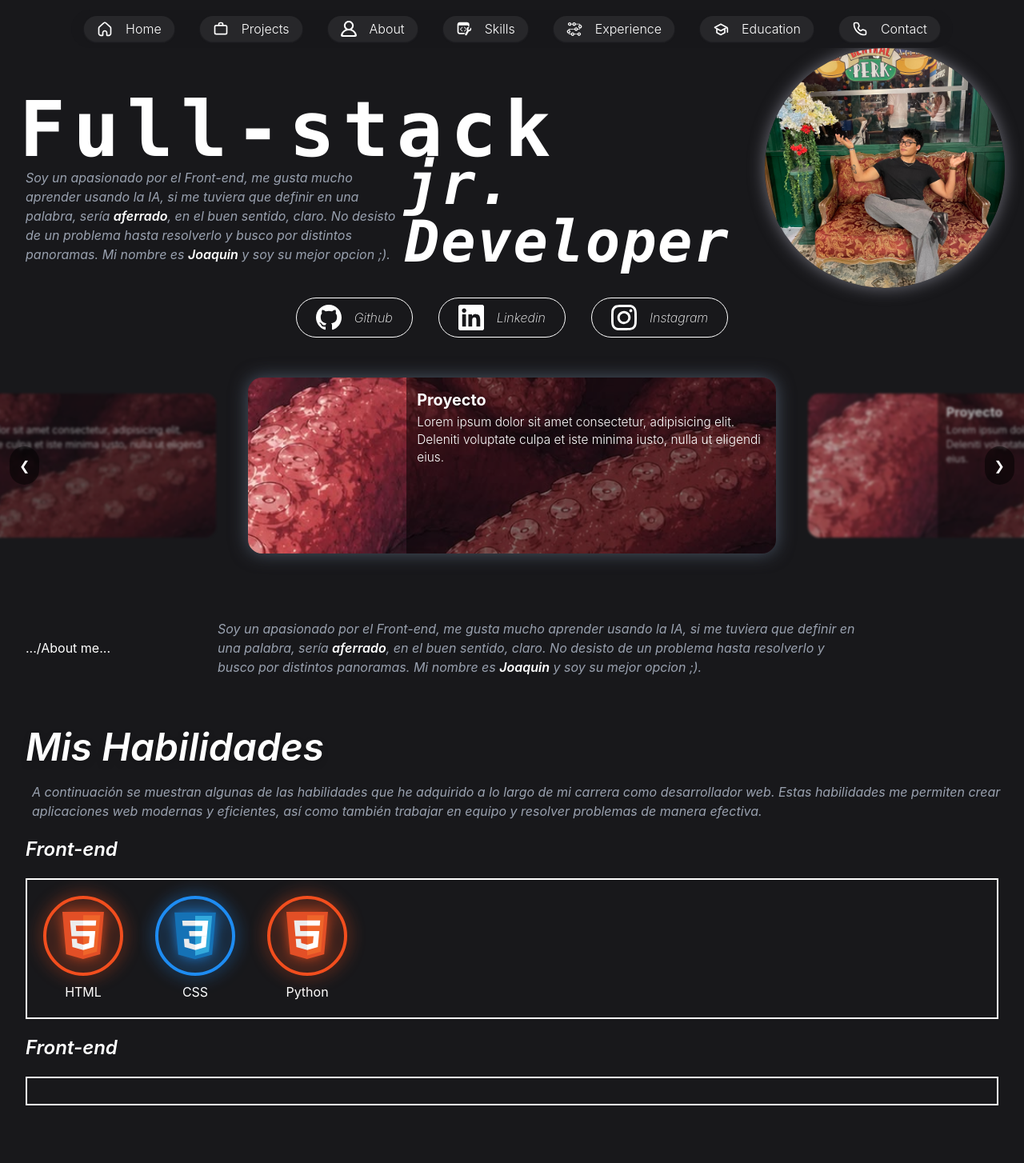
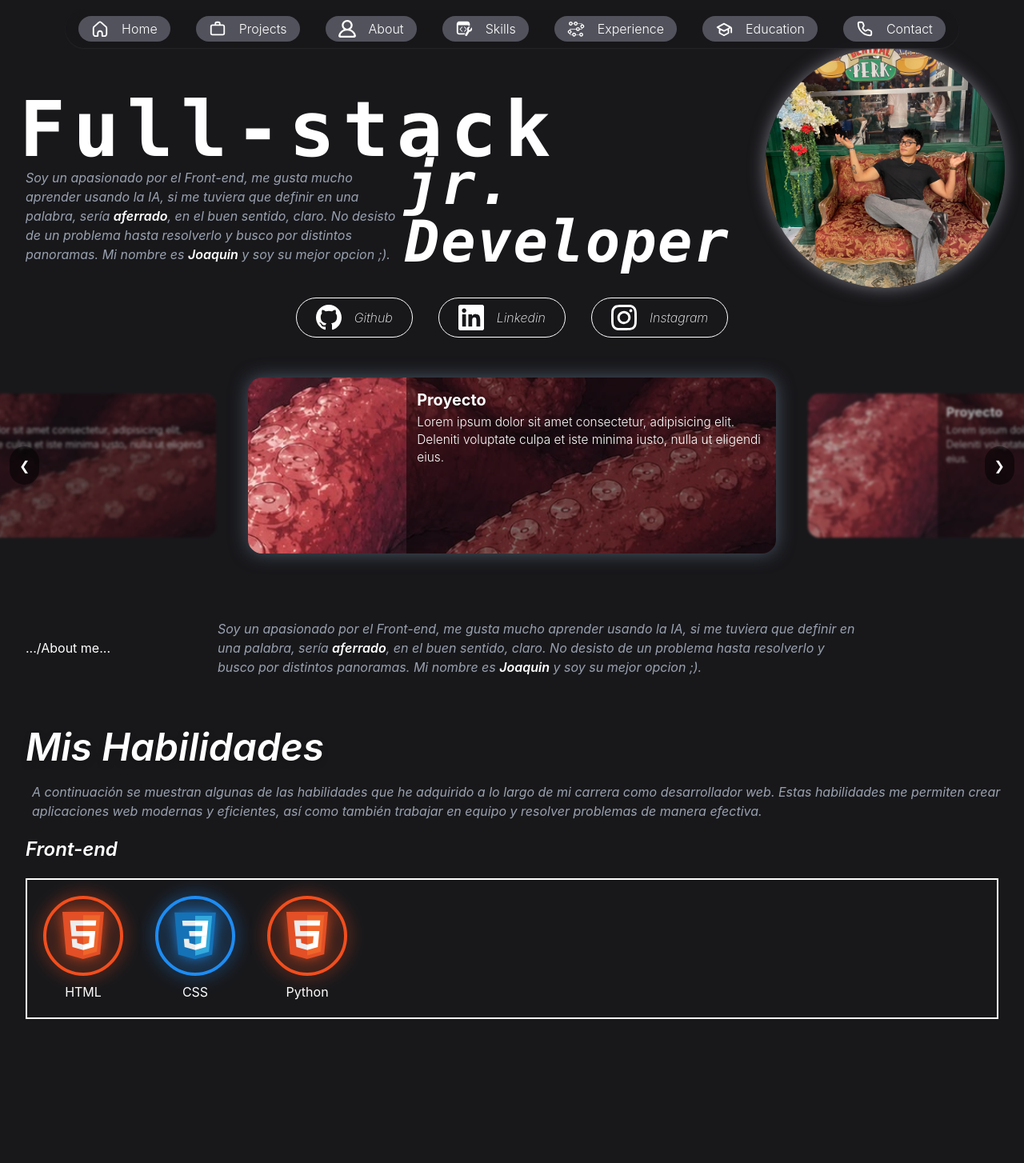
Before and after one commit to Monreaal/Mi-Portafolio-Web, a Flask app: page / in a window 1280 px wide. Shown: the whole page at 80% size. After the commit the page ends 1274 px from the top, so only its background shows below. Run offline with Flask 3, Linux system fonts and the light colour scheme; parts of the project's set-up code (start-up, migrations or seed data) failed here and were passed over.

Commit message:
cambios en estilo nav y gestion de archivos

```diff
--- a/static/css/output.css
+++ b/static/css/output.css
@@ -8,11 +8,12 @@
       "Segoe UI Symbol", "Noto Color Emoji";
     --font-mono: ui-monospace, SFMono-Regular, Menlo, Monaco, Consolas, "Liberation Mono",
       "Courier New", monospace;
-    --color-orange-300: oklch(83.7% 0.128 66.29);
     --color-orange-500: oklch(70.5% 0.213 47.604);
     --color-gray-400: oklch(70.7% 0.022 261.325);
     --color-gray-600: oklch(44.6% 0.03 256.802);
     --color-zinc-500: oklch(55.2% 0.016 285.938);
+    --color-zinc-600: oklch(44.2% 0.017 285.786);
+    --color-zinc-700: oklch(37% 0.013 285.805);
     --color-zinc-800: oklch(27.4% 0.006 286.033);
     --color-zinc-900: oklch(21% 0.006 285.885);
     --color-black: #000;
@@ -268,16 +269,21 @@ nav {
   }
   display: flex;
   flex-direction: row;
-  align-items: center;
   justify-content: center;
   gap: calc(var(--spacing) * 2);
   overflow-x: auto;
   border-radius: calc(infinity * 1px);
-  background-color: color-mix(in srgb, #fff 70%, transparent);
+  background-color: color-mix(in srgb, oklch(21% 0.006 285.885) 90%, transparent);
   @supports (color: color-mix(in lab, red, red)) {
-    background-color: color-mix(in oklab, var(--color-white) 70%, transparent);
+    background-color: color-mix(in oklab, var(--color-zinc-900) 90%, transparent);
   }
   padding: calc(var(--spacing) * 2);
+  --tw-shadow: 0 1px 2px 0 var(--tw-shadow-color, rgb(0 0 0 / 0.05));
+  box-shadow: var(--tw-inset-shadow), var(--tw-inset-ring-shadow), var(--tw-ring-offset-shadow), var(--tw-ring-shadow), var(--tw-shadow);
+  --tw-shadow-color: oklch(27.4% 0.006 286.033);
+  @supports (color: color-mix(in lab, red, red)) {
+    --tw-shadow-color: color-mix(in oklab, var(--color-zinc-800) var(--tw-shadow-alpha), transparent);
+  }
   @media (width >= 48rem) {
     top: 0px;
   }
@@ -288,31 +294,22 @@ nav {
     gap: calc(var(--spacing) * 4);
   }
   @media (width >= 48rem) {
-    background-color: color-mix(in srgb, oklch(21% 0.006 285.885) 90%, transparent);
-    @supports (color: color-mix(in lab, red, red)) {
-      background-color: color-mix(in oklab, var(--color-zinc-900) 90%, transparent);
-    }
+    padding-block: calc(var(--spacing) * 2);
   }
 }
 nav a {
   display: flex;
-  width: calc(var(--spacing) * 10.5);
+  width: calc(var(--spacing) * 9);
   align-items: center;
   justify-content: center;
   gap: calc(var(--spacing) * 4);
   border-radius: calc(infinity * 1px);
-  background-color: var(--color-white);
+  background-color: var(--color-zinc-600);
   padding-inline: calc(var(--spacing) * 4);
   padding-block: var(--spacing);
-  --tw-shadow: 0 1px 2px 0 var(--tw-shadow-color, rgb(0 0 0 / 0.05));
-  box-shadow: var(--tw-inset-shadow), var(--tw-inset-ring-shadow), var(--tw-ring-offset-shadow), var(--tw-ring-shadow), var(--tw-shadow);
-  --tw-shadow-color: oklch(27.4% 0.006 286.033);
-  @supports (color: color-mix(in lab, red, red)) {
-    --tw-shadow-color: color-mix(in oklab, var(--color-zinc-800) var(--tw-shadow-alpha), transparent);
-  }
   &:hover {
     @media (hover: hover) {
-      background-color: var(--color-orange-300);
+      background-color: var(--color-zinc-700);
     }
   }
   &:focus {
@@ -327,9 +324,10 @@ nav a {
   @media (width >= 48rem) {
     width: auto;
   }
-  @media (width >= 48rem) {
-    background-color: var(--color-zinc-800);
-  }
+}
+nav a img {
+  max-height: calc(var(--spacing) * 5.5);
+  max-width: calc(var(--spacing) * 5.5);
 }
 nav p {
   display: none;
@@ -338,46 +336,6 @@ nav p {
   @media (width >= 48rem) {
     display: block;
   }
-}
-.icono-nav {
-  min-height: calc(var(--spacing) * 5);
-  min-width: calc(var(--spacing) * 5);
-  background-color: var(--color-black);
-  @media (width >= 48rem) {
-    background-color: var(--color-white);
-  }
-  mask-size: cover;
-  mask-position: center;
-  -webkit-mask-size: cover;
-  -webkit-mask-position: center;
-}
-.icono-home {
-  mask-image: url('/static/images/home-svgrepo-com.svg');
-  -webkit-mask-image: url('/static/images/home-svgrepo-com.svg');
-}
-.icono-work {
-  mask-image: url('/static/images/work-alt-svgrepo-com.svg');
-  -webkit-mask-image: url('/static/images/work-alt-svgrepo-com.svg');
-}
-.icono-profile {
-  mask-image: url('/static/images/profile-round-1342-svgrepo-com.svg');
-  -webkit-mask-image: url('/static/images/profile-round-1342-svgrepo-com.svg');
-}
-.icono-skills {
-  mask-image: url('/static/images/window-dev-tools-svgrepo-com.svg');
-  -webkit-mask-image: url('/static/images/window-dev-tools-svgrepo-com.svg');
-}
-.icono-experience {
-  mask-image: url('/static/images/experience-svgrepo-com.svg');
-  -webkit-mask-image: url('/static/images/experience-svgrepo-com.svg');
-}
-.icono-education {
-  mask-image: url('/static/images/school-svgrepo-com.svg');
-  -webkit-mask-image: url('/static/images/school-svgrepo-com.svg');
-}
-.icono-contact {
-  mask-image: url('/static/images/phone-svgrepo-com.svg');
-  -webkit-mask-image: url('/static/images/phone-svgrepo-com.svg');
 }
 .contenedorPresentacion {
   margin-top: calc(var(--spacing) * 2);
@@ -551,7 +509,7 @@ nav p {
   font-weight: var(--font-weight-extralight);
   font-style: italic;
 }
-.redes button {
+.redes a {
   display: flex;
   flex-direction: row;
   align-items: center;
--- a/templates/index.html
+++ b/templates/index.html
@@ -9,27 +9,13 @@
 <body>
 
         <nav>
-            <a href="#home">
-                <div class="icono-nav icono-home"></div> <p>Home</p>
-            </a>
-            <a href="#projects">
-                <div class="icono-nav icono-work"></div> <p>Projects</p>
-            </a>
-            <a href="#about">
-                <div class="icono-nav icono-profile"></div> <p>About</p>
-            </a>
-            <a href="#skills">
-                <div class="icono-nav icono-skills"></div> <p>Skills</p>
-            </a>
-            <a href="#experience">
-                <div class="icono-nav icono-experience"></div> <p>Experience</p>
-            </a>
-            <a href="#education">
-                <div class="icono-nav icono-education"></div> <p>Education</p>
-            </a>
-            <a href="#contact">
-                <div class="icono-nav icono-contact"></div> <p>Contact</p>
-            </a>
+            <a href=""><img src="/static/images/nav/home-svgrepo-com.svg" alt=""> <p>Home</p></a>
+            <a href=""><img src="/static/images/nav/work-alt-svgrepo-com.svg" alt=""> <p>Projects</p></a>
+            <a href=""><img src="/static/images/nav/profile-round-1342-svgrepo-com.svg" alt=""> <p>About</p></a>
+            <a href=""><img src="/static/images/nav/window-dev-tools-svgrepo-com.svg" alt=""> <p>Skills</p></a>
+            <a href=""><img src="/static/images/nav/experience-svgrepo-com.svg" alt=""> <p>Experience</p></a>
+            <a href=""><img src="/static/images/nav/school-svgrepo-com.svg" alt=""> <p>Education</p></a>
+            <a href=""><img src="/static/images/nav/phone-svgrepo-com.svg" alt=""> <p>Contact</p></a>
         </nav>
 
     <div class="contenedorPresentacion">
@@ -53,9 +39,9 @@
     </div>
 
     <div class="redes">
-        <button href="https://github.com/Monreaal"> <img src="/static/images/github-dark.svg" alt=""><p>Github</p></button>
-        <button href="https://www.linkedin.com/in/joaquin-romero-monreal-447b45332/"><img src="/static/images/linkedin.svg" alt=""><p>Linkedin</p></button>
-        <button href="https://www.instagram.com/flamemonreal/"><img src="/static/images/instagram-mono.svg" alt=""><p>Instagram</p></button>
+        <a href="https://github.com/Monreaal"> <img src="/static/images/redes/github-dark.svg" alt=""><p>Github</p></a>
+        <a href="https://www.linkedin.com/in/joaquin-romero-monreal-447b45332/"><img src="/static/images/redes/linkedin.svg" alt=""><p>Linkedin</p></a>
+        <a href="https://www.instagram.com/flamemonreal/"><img src="/static/images/redes/instagram-mono.svg" alt=""><p>Instagram</p></a>
     </div>
         <div class="contenedorCarouselSlides">
 
@@ -132,11 +118,6 @@
             </div>
         </div>
 
-        <h2 class="skillTitle">Front-end</h2>
-        <div class="skillsSection">
-
-        </div>
-
     </div>
 
 <script src="/static/js/scripts.js"></script>
```
Also changed, not shown: static/css/input.css (+9 -48 lines), static/images/github.svg (deleted), static/images/nav/experience-svgrepo-com.svg (renamed from static/images/experience-svgrepo-com.svg), static/images/nav/home-svgrepo-com.svg (renamed from static/images/home-svgrepo-com.svg), static/images/nav/phone-svgrepo-com.svg (renamed from static/images/phone-svgrepo-com.svg), static/images/nav/profile-round-1342-svgrepo-com.svg (renamed from static/images/profile-round-1342-svgrepo-com.svg), static/images/nav/school-svgrepo-com.svg (renamed from static/images/school-svgrepo-com.svg), static/images/nav/window-dev-tools-svgrepo-com.svg (renamed from static/images/window-dev-tools-svgrepo-com.svg), static/images/nav/work-alt-svgrepo-com.svg (renamed from static/images/work-alt-svgrepo-com.svg), static/images/redes/github-dark.svg (renamed from static/images/github-dark.svg), static/images/redes/instagram-mono.svg (renamed from static/images/instagram-mono.svg), static/images/redes/linkedin.svg (renamed from static/images/linkedin.svg).
